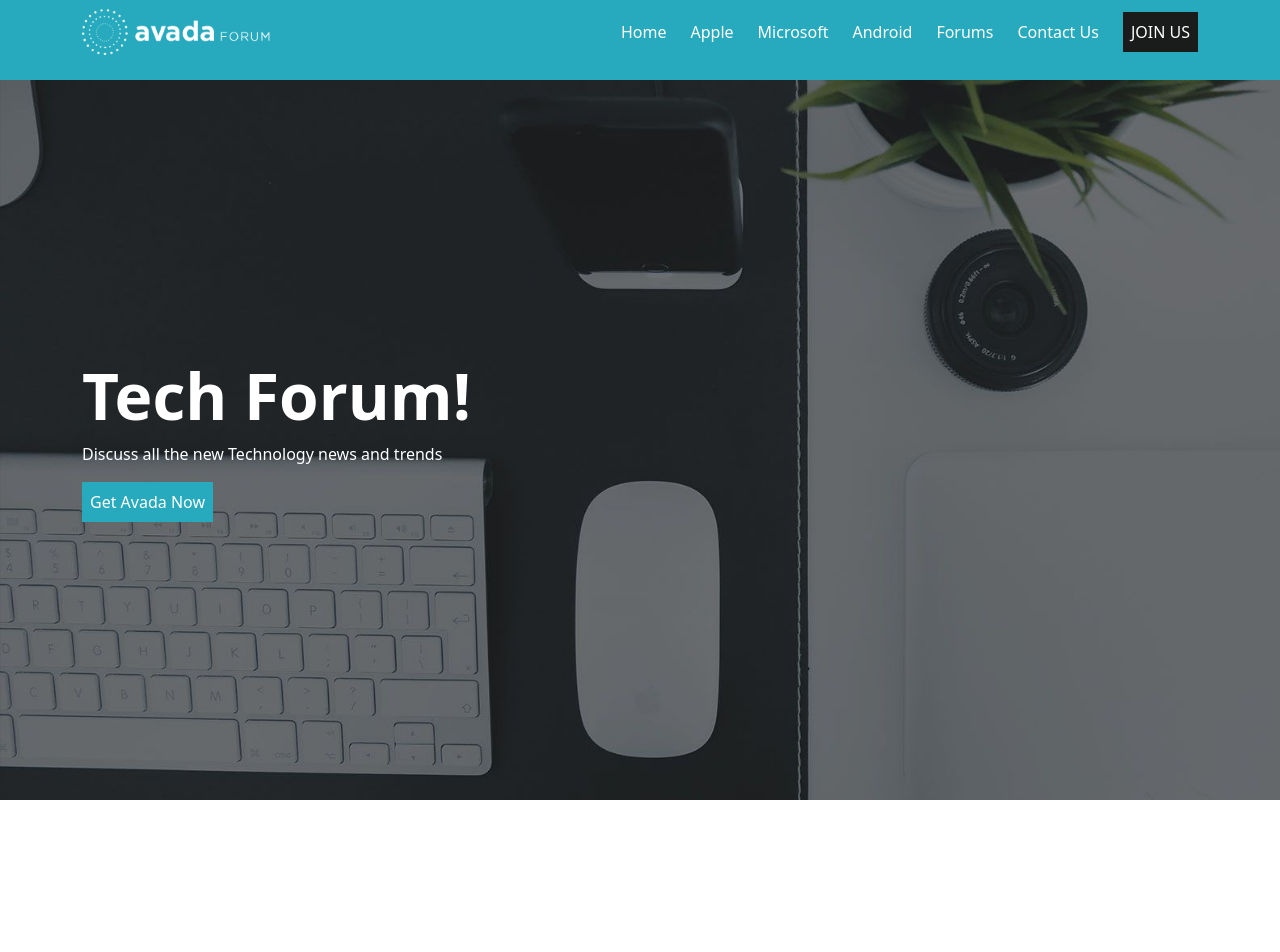
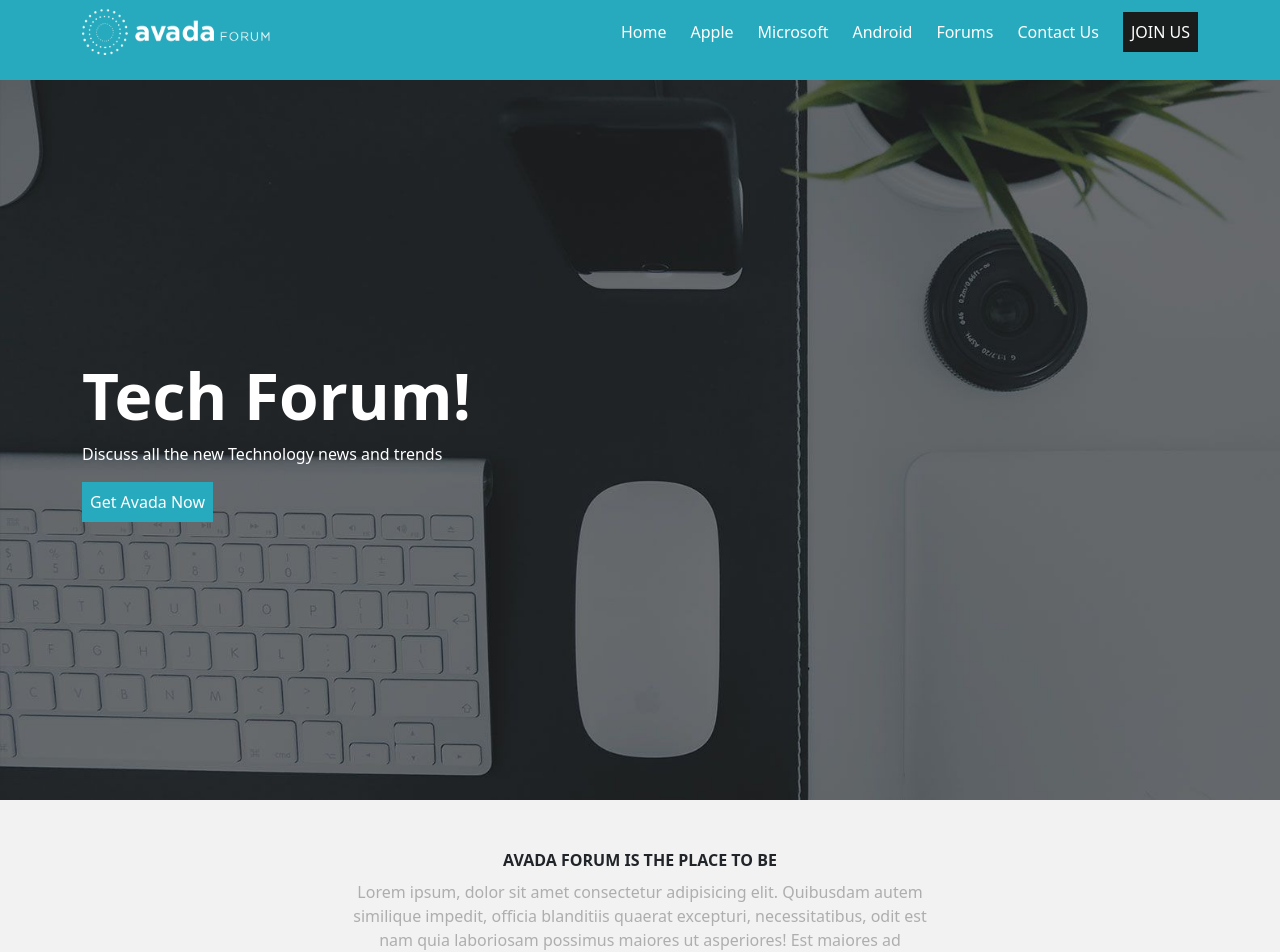
Before and after one commit to edoardorizzo/proj-html-vuejs, a Vue app: page / in a window 1280 px wide. Shown: the top 952 px of the page. Before the commit the page ends 800 px from the top, so only its background shows below. Built offline with nearby package versions, Linux system fonts and the light colour scheme.

Commit message:
add placetobecomp

```diff
--- a/src/App.vue
+++ b/src/App.vue
@@ -1,9 +1,11 @@
 <script>
 import { state } from './state';
 import SiteHeader from './components/SiteHeader.vue';
+import SiteMain from './components/SiteMain.vue';
 export default {
   components: {
     SiteHeader,
+    SiteMain,
   },
   data(){
     return{
@@ -17,16 +19,7 @@ export default {
 <template>
   <SiteHeader></SiteHeader>
 
-
-  <main class="hero d-flex justify-content-center align-items-center">
-    <div class="container">
-      <div class="hero_content ">
-        <h1>Tech Forum!</h1>
-        <p>Discuss all the new Technology news and trends</p>
-        <button class="border-0 p-2">Get Avada Now</button>
-      </div>
-    </div>
-  </main>
+  <SiteMain></SiteMain>
 
 
   <footer></footer>
@@ -37,25 +30,5 @@ export default {
 <style lang="scss" scoped>
 @use './partials/partials.scss' as *;
 
-main{
-  background-image: url(/img/home_slider_bg.jpg);
-  height: 90vh;
-  background-size: cover;
-
-  .hero_content{
-    color: $white;
-
-    h1{
-      font-size: 64px;
-      font-weight: bold;
-    }
-
-    button{
-      background-color: $azure;
-      color: $white;
-    }
-  }
-}
-
 
 </style>
--- /dev/null
+++ b/src/components/HeroComp.vue
@@ -0,0 +1,42 @@
+<script>
+export default {
+    name: 'HeroComp',
+
+}
+</script>
+
+<template>
+    <div class="hero d-flex justify-content-center align-items-center">
+            <div class="container">
+                <div class="hero_content ">
+                    <h1>Tech Forum!</h1>
+                    <p>Discuss all the new Technology news and trends</p>
+                    <button class="border-0 p-2">Get Avada Now</button>
+                </div>
+            </div>
+        </div>
+</template>
+
+<style lang="scss" scoped>
+@use '../partials/partials.scss' as *;
+
+.hero {
+    background-image: url(/img/home_slider_bg.jpg);
+    height: 90vh;
+    background-size: cover;
+
+    .hero_content {
+        color: $white;
+
+        h1 {
+            font-size: 64px;
+            font-weight: bold;
+        }
+
+        button {
+            background-color: $azure;
+            color: $white;
+        }
+    }
+}
+</style>
--- /dev/null
+++ b/src/components/PlaceToBeComp.vue
@@ -0,0 +1,33 @@
+
+<script>
+export default {
+    name: 'PlaceToBeComp',
+
+}
+</script>
+
+
+<template>
+    <div class="background d-flex justify-content-center align-items-center">
+        <div class="container-sm p-4 text-center w-50">
+            <span class="mb-2"><strong>AVADA FORUM IS THE PLACE TO BE</strong></span>
+            <p class="mt-2">Lorem ipsum, dolor sit amet consectetur adipisicing elit. Quibusdam autem similique impedit, officia blanditiis quaerat excepturi, necessitatibus, odit est nam quia laboriosam possimus maiores ut asperiores! Est maiores ad accusamus?</p>
+        </div>
+
+    </div>
+</template>
+
+
+<style lang="scss" scoped>
+@use '../partials/partials.scss' as *;
+
+.background{
+    background-color: $lightgrey;
+    height: 240px;
+
+    p{
+        color: $grey;
+    }
+}
+
+</style>
--- /dev/null
+++ b/src/components/SiteMain.vue
@@ -0,0 +1,26 @@
+<script>
+import HeroComp from './HeroComp.vue';
+import PlaceToBeComp from './PlaceToBeComp.vue';
+export default {
+    name: 'SiteMain',
+    components:{
+        HeroComp,
+        PlaceToBeComp,
+    }
+
+}
+</script>
+
+<template>
+    <main>
+        <HeroComp></HeroComp>
+        <PlaceToBeComp></PlaceToBeComp>
+    </main>
+</template>
+
+
+<style lang="scss" scoped>
+@use '../partials/partials.scss' as *;
+
+
+</style>
--- a/src/partials/partials.scss
+++ b/src/partials/partials.scss
@@ -1,3 +1,5 @@
 $azure: #27aabe;
 $white: #ffffff;
 $black: #1a1b1b;
+$lightgrey: #F2F2F2;
+$grey: #aeaeae;
```
Also changed, not shown: src/style.scss (line endings or trailing spaces).
